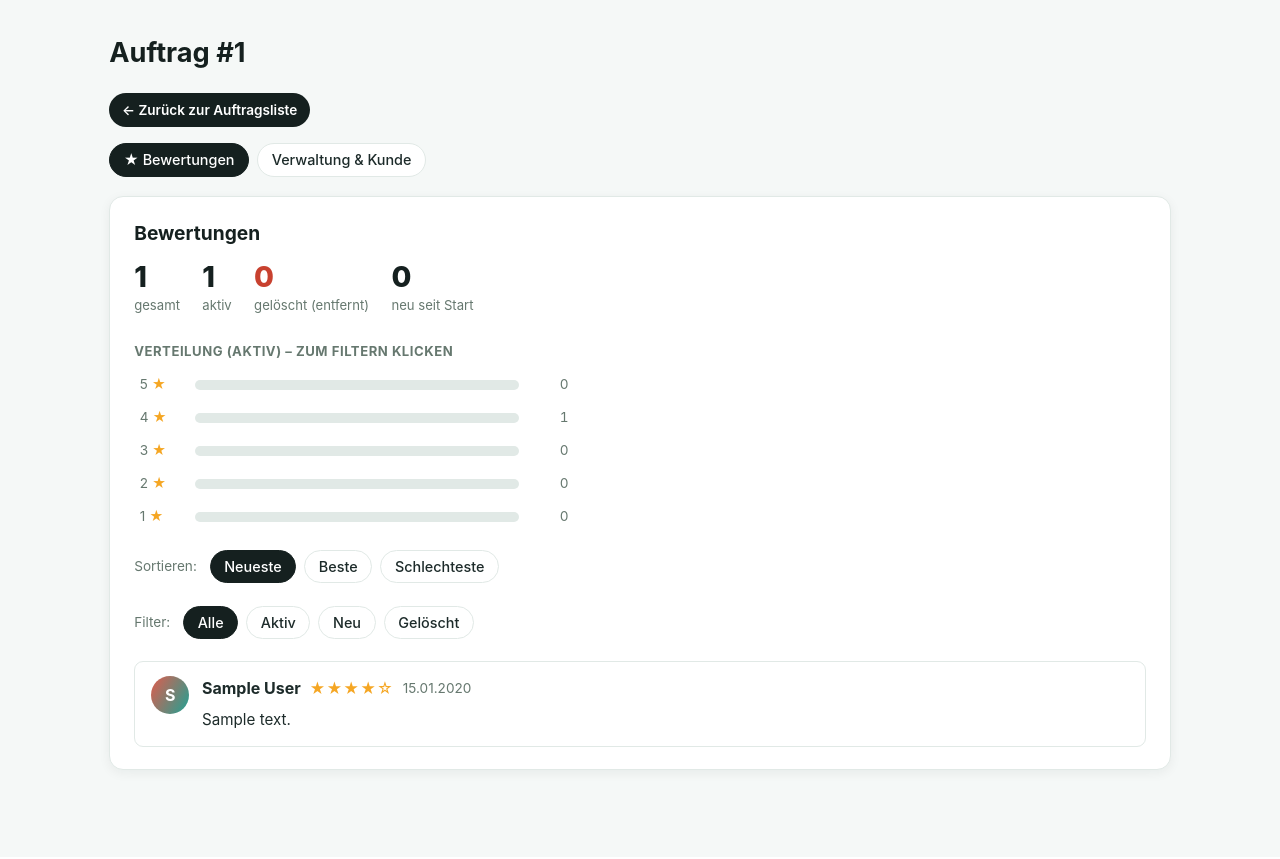
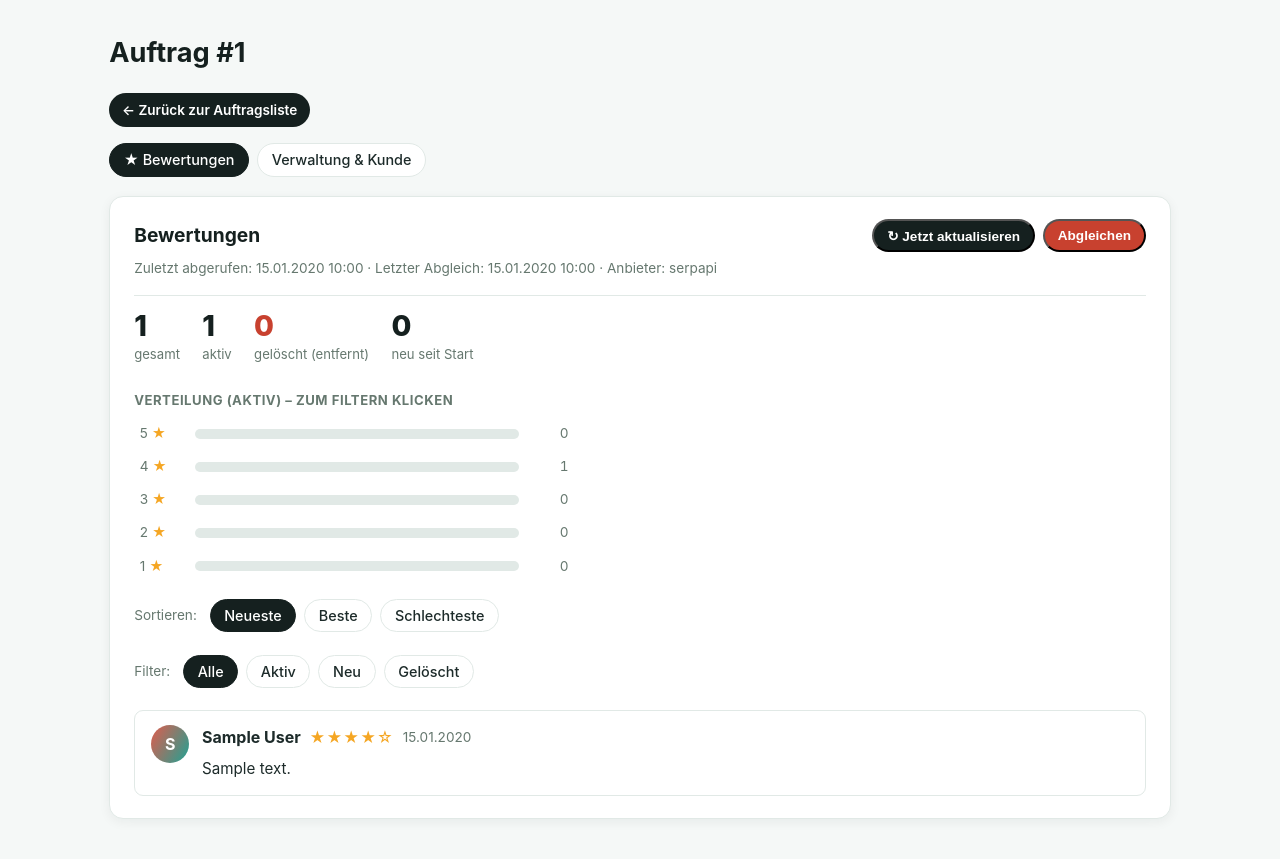
Before and after one commit to Wattnauftritt/wattnauftritt.de, a PHP site: page /bewertungen/admin/request.php?id=1 in a window 1280 px wide. Shown: the part 60-919 px from the top of the page. Before the commit the page ends 838 px from the top, so only its background shows below. Run offline with PHP 8.4, Linux system fonts and the light colour scheme; the visitor is signed in with stand-in values (Sample User, id 1); tables that the repository leaves empty hold one stand-in row (values such as "Sample post").

Commit message:
Admin: manueller Scrape-Button direkt im Bewertungen-Tab
'Jetzt aktualisieren' (Voll-Scrape) + 'Abgleichen' bzw. 'Ergebnis abrufen'
direkt oben bei den Bewertungen, inkl. Info zu letztem Abruf/Abgleich/Anbieter.
Die ausfuehrlichen Steuerungen bleiben zusaetzlich im Verwaltung-Tab.

```diff
--- a/bewertungen/admin/request.php
+++ b/bewertungen/admin/request.php
@@ -218,8 +218,32 @@ panel_header(($isOrder ? 'Auftrag' : 'Anfrage') . ' #' . $id, 'admin');
 
 <div class="tabpane" data-pane="bewertungen">
 <section class="box">
-  <h2>Bewertungen</h2>
-  <div class="stats" style="border-top:0;padding-top:0;">
+  <div style="display:flex;align-items:center;justify-content:space-between;gap:1rem;flex-wrap:wrap;">
+    <h2 style="margin:0;">Bewertungen</h2>
+    <form method="post" style="display:flex;gap:.5rem;flex-wrap:wrap;margin:0;">
+      <?= csrf_field() ?>
+      <?php if (($request['scrape_job_status'] ?? 'none') === 'pending'): ?>
+        <button class="btn-sm" name="action" value="resume">Ergebnis abrufen</button>
+      <?php else: ?>
+        <button class="btn-sm" name="action" value="scrape"
+          onclick="return confirm('Jetzt Bewertungen für diesen Kunden abrufen? Das verbraucht API-Credits.');">
+          ↻ Jetzt aktualisieren
+        </button>
+        <?php if ($request['scraped_at']): ?>
+        <button class="btn-sm" name="action" value="reconcile" style="background:var(--brand-deep);"
+          onclick="return confirm('Abgleich starten und entfernte Bewertungen erkennen?');">
+          Abgleichen
+        </button>
+        <?php endif; ?>
+      <?php endif; ?>
+    </form>
+  </div>
+  <p class="muted small" style="margin:.4rem 0 0;">
+    <?= $request['scraped_at'] ? 'Zuletzt abgerufen: ' . e(date('d.m.Y H:i', strtotime($request['scraped_at']))) : 'Noch nicht abgerufen.' ?>
+    <?= $request['reconciled_at'] ? ' · Letzter Abgleich: ' . e(date('d.m.Y H:i', strtotime($request['reconciled_at']))) : '' ?>
+    · Anbieter: <?= e(reviews_provider()) ?>
+  </p>
+  <div class="stats" style="border-top:1px solid var(--line);margin-top:1rem;padding-top:1rem;">
     <div class="stat"><span class="stat__num"><?= (int) $counts['total'] ?></span><span class="stat__lbl">gesamt</span></div>
     <div class="stat"><span class="stat__num"><?= (int) $counts['aktiv'] ?></span><span class="stat__lbl">aktiv</span></div>
     <div class="stat"><span class="stat__num del"><?= (int) $counts['geloescht'] ?></span><span class="stat__lbl">gelöscht (entfernt)</span></div>
```
